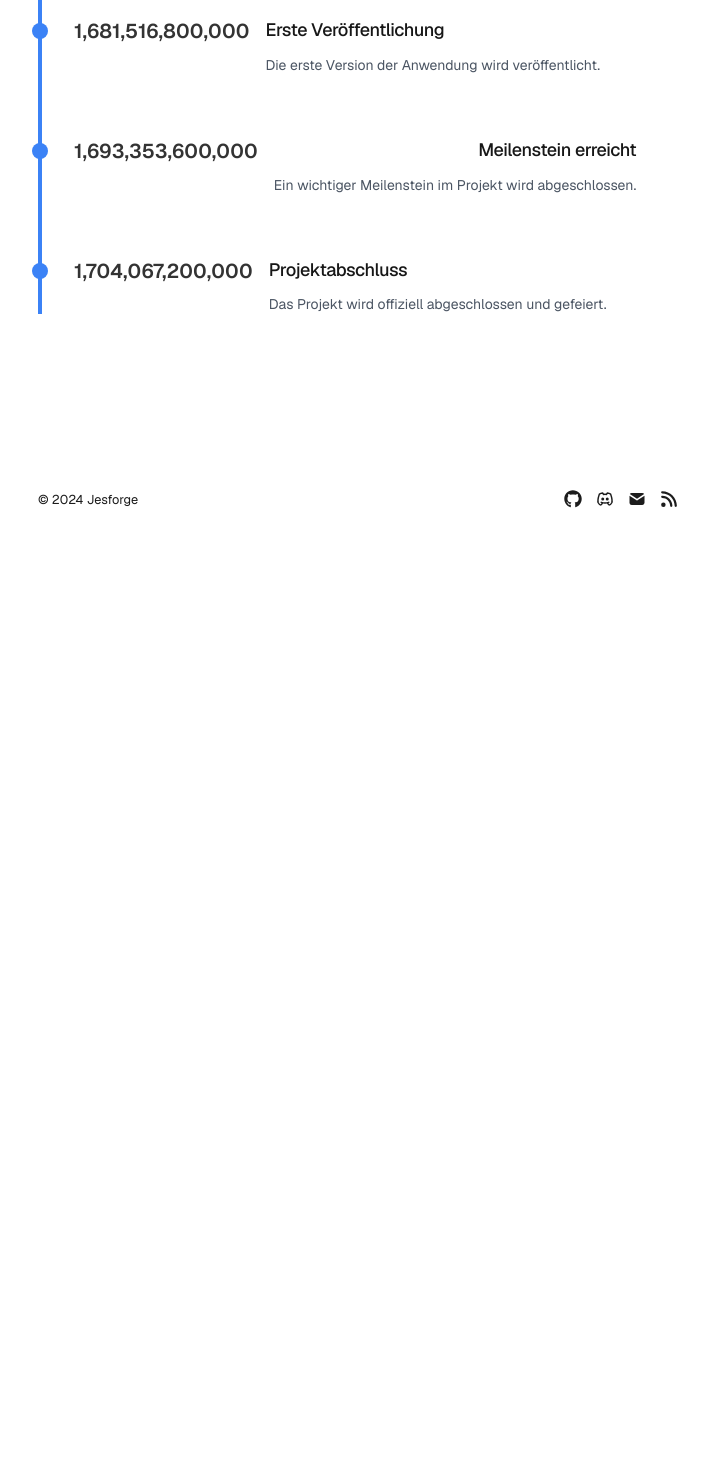
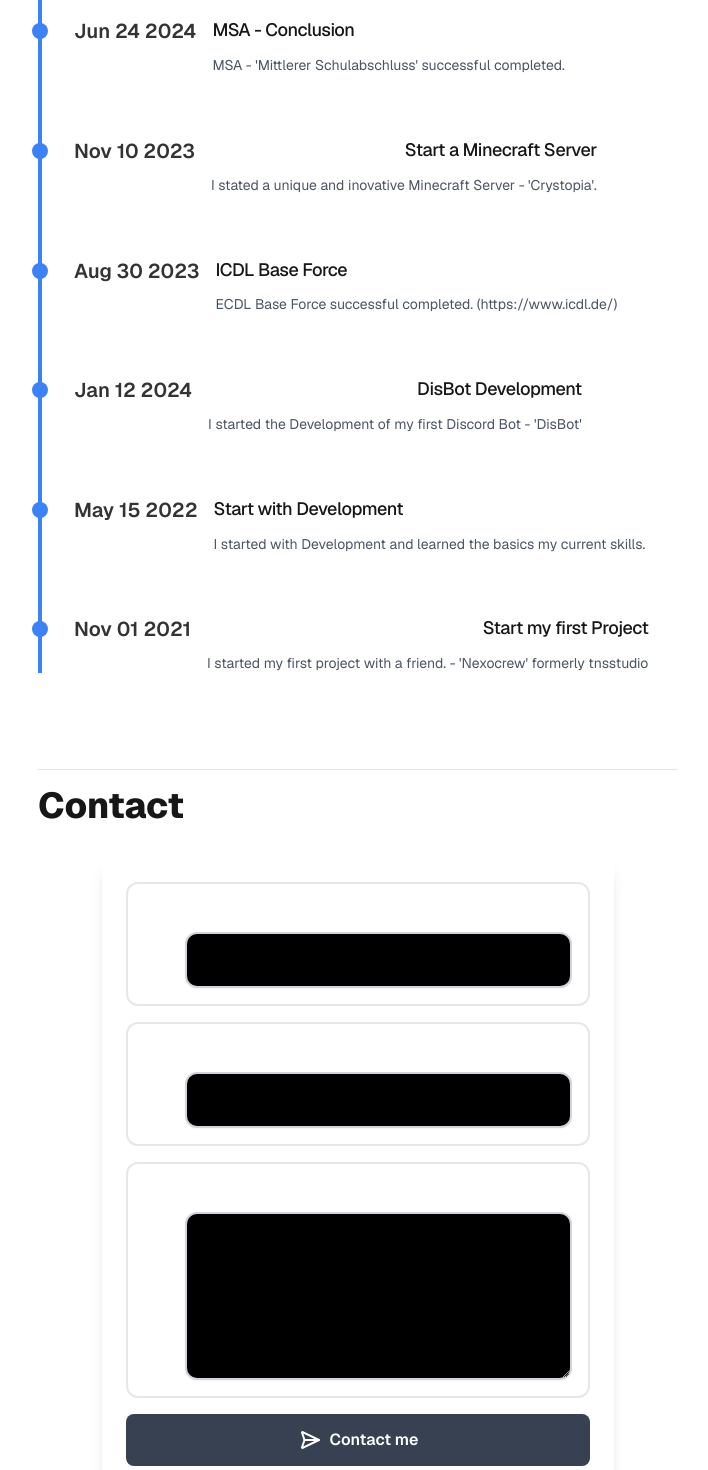
Before and after one commit to jesforge/jesforge.me, a Next.js app: page / in a window 1280 px wide. Shown: the part 1260-2730 px from the top of the page, without its empty margins (282-990 px from the left). Before the commit the page ends 1930 px from the top, so only its background shows below. Built offline with nearby package versions, Linux system fonts and the light colour scheme.

Commit message:
Add email functionality with Nodemailer and integrate Toast notifications

```diff
--- /dev/null
+++ b/app/api/mail/route.ts
@@ -0,0 +1,37 @@
+"use server"
+import { NextRequest, NextResponse } from "next/server";
+import nodemailer from "nodemailer";
+
+export async function POST(req: NextRequest) {
+
+    const body = await req.json();
+
+    let transporter = nodemailer.createTransport({
+        host: "mail.service.nexospace.site",
+        port: 587,
+        secure: false,
+        auth: {
+            user: process.env.EMAIL_USER,
+            pass: process.env.EMAIL_PASS
+        },
+        tls: {
+            rejectUnauthorized: false
+        }
+    });
+
+    let mailOptions = {
+        from: process.env.EMAIL_USER,
+        to: process.env.EMAIL_USER,
+        subject: "Email from Website - " + body.email,
+        text: body.message
+    };
+
+    try {
+        await transporter.sendMail(mailOptions);
+        return NextResponse.json({ message: "Email sent", success: true }, { status: 200 });
+    } catch (error) {
+        console.error("Error: ", error);
+        return NextResponse.json({ message: "Error", success: false }, { status: 500 });
+    }
+
+}
--- a/app/config.ts
+++ b/app/config.ts
@@ -16,23 +16,38 @@ export const socialLinks = {
 
 export const timeLine = [
   {
-    date: "2023-01-01",
-    title: "Projekt Start",
-    description: "Das Projekt beginnt mit der ersten Planung und Struktur.",
+    date: "2024-08-31",
+    title: "Training as an IT assistant",
+    description: "I started my first training as an IT assistant at 'BS-Husum'.",
   },
   {
-    date: "2023-04-15",
-    title: "Erste Veröffentlichung",
-    description: "Die erste Version der Anwendung wird veröffentlicht.",
+    date: "2024-06-24",
+    title: "MSA - Conclusion",
+    description: "MSA - 'Mittlerer Schulabschluss' successful completed.",
+  },
+  {
+    date: "2023-11-10",
+    title: "Start a Minecraft Server",
+    description: "I stated a unique and inovative Minecraft Server - 'Crystopia'.",
   },
   {
     date: "2023-08-30",
-    title: "Meilenstein erreicht",
-    description: "Ein wichtiger Meilenstein im Projekt wird abgeschlossen.",
+    title: "ICDL Base Force",
+    description: "ECDL Base Force successful completed. (https://www.icdl.de/)",
   },
   {
-    date: "2024-01-01",
-    title: "Projektabschluss",
-    description: "Das Projekt wird offiziell abgeschlossen und gefeiert.",
+    date: "2024-01-12",
+    title: "DisBot Development",
+    description: "I started the Development of my first Discord Bot - 'DisBot'",
+  },
+  {
+    date: "2022-05-15",
+    title: "Start with Development",
+    description: "I started with Development and learned the basics my current skills.",
+  },
+  {
+    date: "2021-11-01",
+    title: "Start my first Project",
+    description: "I started my first project with a friend. - 'Nexocrew' formerly tnsstudio",
   },
 ];
--- a/app/layout.tsx
+++ b/app/layout.tsx
@@ -8,6 +8,7 @@ import { SpeedInsights } from "@vercel/speed-insights/next";
 import Footer from "./components/footer";
 import { ThemeProvider } from "./components/theme-switch";
 import { metaData } from "./config";
+import { ToastContainer } from "react-toastify";
 
 export const metadata: Metadata = {
   metadataBase: new URL(metaData.baseUrl),
@@ -55,6 +56,16 @@ export default function RootLayout({
   return (
     <html lang="en" className={cx(GeistSans.variable, GeistMono.variable)}>
       <head>
+        <ToastContainer
+          position="top-center"
+          autoClose={5000}
+          hideProgressBar={false}
+          newestOnTop={false}
+          closeOnClick
+          rtl={false}
+          draggable
+          pauseOnHover
+        />
         <link
           rel="stylesheet"
           type="text/css"
--- a/app/page.tsx
+++ b/app/page.tsx
@@ -1,8 +1,42 @@
+"use client";
 import Image from "next/image";
-import { socialLinks, timeLine } from "./config";
 import Link from "next/link";
+import { useState } from "react";
+import { TbMail, TbMessage, TbSend2, TbUser } from "react-icons/tb";
+import { timeLine } from "./config";
+import { toast } from "react-toastify";
 
 export default function Page() {
+  const [message, setMessage] = useState("");
+
+  async function sendMail(e) {
+    e.preventDefault();
+
+    const response = await fetch("/api/mail", {
+      method: "POST",
+      body: JSON.stringify({
+        name:
+          (
+            (e.target as HTMLFormElement).elements.namedItem(
+              "name"
+            ) as HTMLInputElement
+          )?.value || "",
+        email: (e.target as HTMLFormElement).email.value,
+        message: (e.target as HTMLFormElement).message.value,
+      }),
+    });
+
+    if (response.status == 200) {
+      toast("Email successfully sent!", {
+        type: "success",
+      });
+    } else {
+      toast("Email could not be sent!", {
+        type: "error",
+      });
+    }
+  }
+
   return (
     <section>
       <h1 className="mb-8 text-2xl font-medium tracking-tight">
@@ -493,7 +527,7 @@ export default function Page() {
                   <div className="absolute w-4 h-4 bg-blue-500 rounded-full left-[-10px] top-1/2 transform -translate-y-1/2" />
                   <div className="flex items-center space-x-4">
                     <span className="text-xl font-semibold">
-                      {Date.parse(event.date).toLocaleString("en-US")}
+                      {new Date(event.date).toDateString().slice(4)}
                     </span>
                     <div className="space-y-1">
                       <h3 className="text-lg font-bold">{event.title}</h3>
@@ -507,6 +541,80 @@ export default function Page() {
             </div>
           </div>
         </div>
+        <hr className="my-4" />
+        <div>
+          <h1>Contact</h1>
+
+          <form
+            className="max-w-lg mx-auto rounded-xl shadow-lg  p-6 "
+            onSubmit={sendMail}
+          >
+            <div className="mb-4 border-2 rounded-xl p-4 flex items-center space-x-3">
+              <TbUser className="text-white size-8 font-bold" />
+              <div className="w-full">
+                <label
+                  htmlFor="name"
+                  className="block text-lg font-bold text-white"
+                >
+                  Name
+                </label>
+                <input
+                  type="text"
+                  id="name"
+                  name="name"
+                  className="mt-1 block w-full border-gray-300 shadow-sm p-3 bg-black border-2 rounded-xl"
+                  required
+                />
+              </div>
+            </div>
+
+            <div className="mb-4 border-2 rounded-xl p-4 flex items-center space-x-3 ">
+              <TbMail className="text-white size-8 font-bold" />
+              <div className="w-full">
+                <label
+                  htmlFor="email"
+                  className="block text-lg font-bold text-white"
+                >
+                  Email
+                </label>
+                <input
+                  type="email"
+                  id="email"
+                  name="email"
+                  className="mt-1 block w-full rounded-xl border-gray-300 shadow-sm p-3 bg-black border-2"
+                  required
+                />
+              </div>
+            </div>
+
+            <div className="mb-4 border-2 rounded-xl p-4 ">
+              <label
+                htmlFor="message"
+                className="block text-lg font-bold text-white"
+              >
+                Nachricht
+              </label>
+              <div className="flex items-start space-x-3">
+                <TbMessage className="text-white font-bold size-8 mt-3" />
+                <textarea
+                  id="message"
+                  name="message"
+                  rows={5}
+                  className="mt-1 block w-full rounded-xl border-gray-300 shadow-sm focus:border-blue-500 focus:ring focus:ring-blue-200 focus:ring-opacity-50 p-3 bg-black border-2"
+                  required
+                ></textarea>
+              </div>
+            </div>
+
+            <button
+              type="submit"
+              className="w-full py-3 bg-gray-700 text-white rounded-lg font-semibold hover:bg-gray-800 flex items-center justify-center space-x-2 transition-colors duration-700"
+            >
+              <TbSend2 className="size-6" />
+              <span>Contact me</span>
+            </button>
+          </form>
+        </div>
       </div>
     </section>
   );
--- a/package.json
+++ b/package.json
@@ -12,15 +12,18 @@
     "@types/react-dom": "19.0.3",
     "@vercel/analytics": "^1.4.1",
     "@vercel/speed-insights": "^1.1.0",
+    "dotenv": "^16.4.7",
     "feed": "^4.2.2",
     "geist": "1.3.1",
     "katex": "^0.16.20",
     "next": "^15.1.4",
     "next-mdx-remote": "^5.0.0",
     "next-themes": "^0.4.4",
+    "nodemailer": "^6.10.0",
     "react": "19.0.0",
     "react-dom": "19.0.0",
     "react-icons": "^5.4.0",
+    "react-toastify": "^11.0.3",
     "react-tweet": "^3.2.1",
     "react-wrap-balancer": "^1.1.1",
     "react-youtube": "^10.1.0",
@@ -31,6 +34,7 @@
   },
   "devDependencies": {
     "@tailwindcss/typography": "^0.5.16",
+    "@types/nodemailer": "^6.4.17",
     "autoprefixer": "^10.4.20",
     "postcss": "^8.5.1",
     "tailwindcss": "3.4.17"
```
Also changed, not shown: 1 other file (tests, documents, lock files or other folders).
